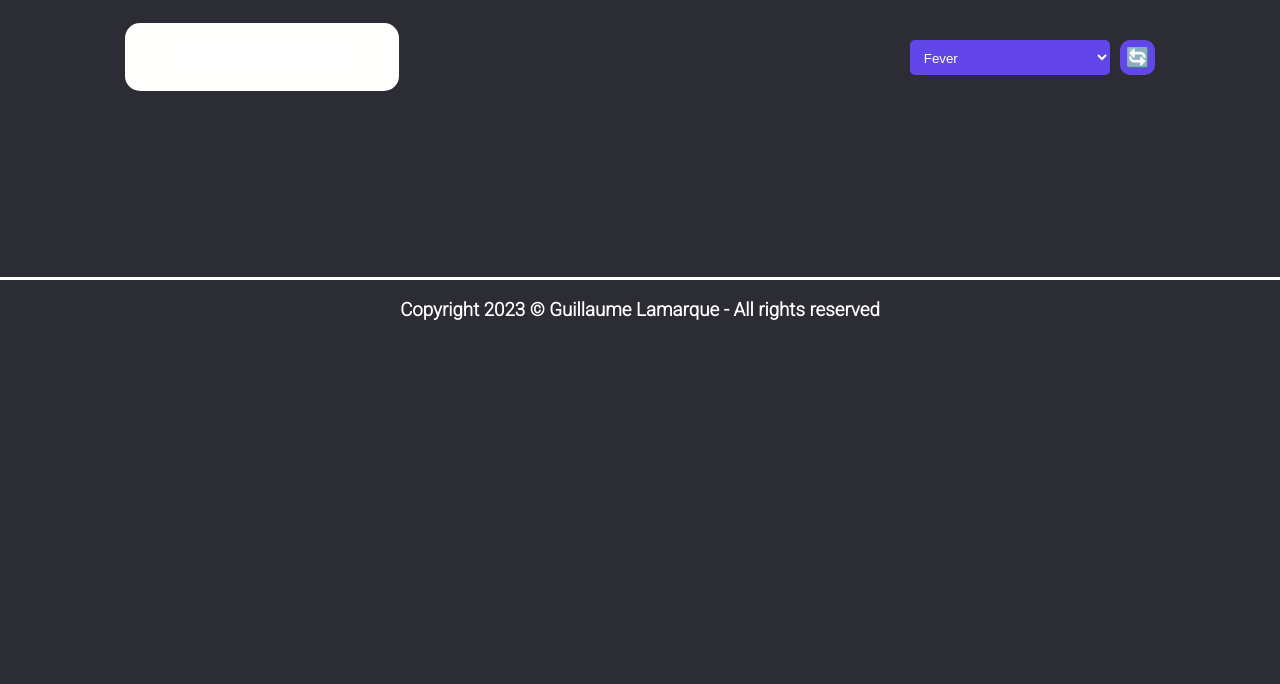
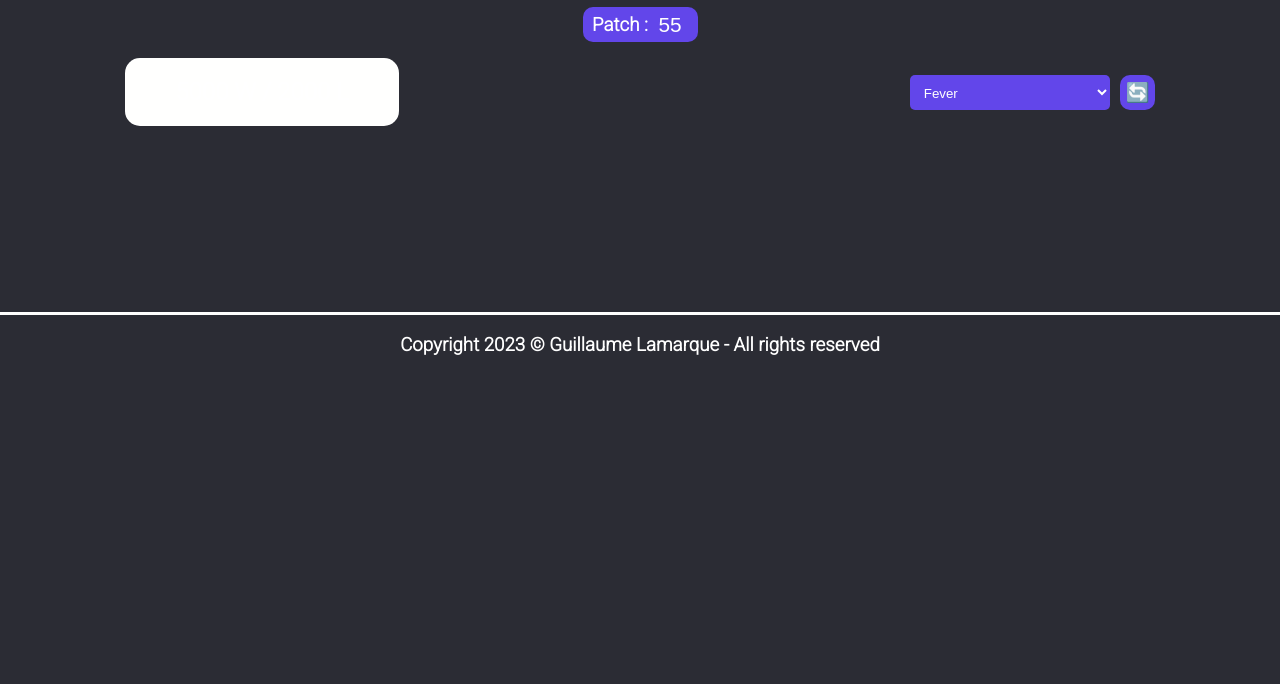
Before and after one commit to Douwdy/BlackValhalla, a website: page index.html in a window 1280 px wide. Shown: the part 116-800 px from the top of the page. Drawn offline with Linux system fonts and the light colour scheme; files that its build step writes are made by us from their sources; no server answers.

Commit message:
Add Patch note selector ⚙️

```diff
--- a/index.html
+++ b/index.html
@@ -18,6 +18,12 @@
     <header>
         <img src="./public/img/Logo.png" alt="Logo Black Valhalla">
     </header>
+    <div class="top-data-patch">
+        <div class="top-data-patch-title">
+            <h3>Patch :</h3>
+        </div>
+        <input class="top-data-patch-input" type="number" id="patch" value="55">
+    </div>
     <div class="top-data">
         <div class="top-data-wins" id="ratio">
             <h2>5000 W / 2000 L</h2>
--- a/public/js/brawlhalla-processing.js
+++ b/public/js/brawlhalla-processing.js
@@ -1,5 +1,6 @@
 // Brawlhalla Patch version
-let patchID = 55;
+
+let patchID = document.getElementById("patch").value;
 
 // Get brawlhalla id from input field brawlhallaID and update the playerID variable for the json call
 function getBrawlhallaID() {
@@ -8,14 +9,22 @@ function getBrawlhallaID() {
     // update the playerData url with the new playerID
     legendApiData = `https://api.brawlhalla.fr/angularwebapp2/playerLegends?name=${playerID}&patch=${patchID}`;
     rankedApiData = `https://api.brawlhalla.fr/angularwebapp2/playerMain?name=${playerID}&patch=${patchID}`;
+    // fetch data from local storage if present else fetch data from the api
+    if (localStorage.getItem("legendApiData") !== null) {
+        legendApiData = localStorage.getItem("legendApiData");
+        rankedApiData = localStorage.getItem("rankedApiData");
+    } else {
     // call the getPlayerData function to update the page with the new playerID
     getPlayerData(legendApiData);
     getHighestLevel(legendApiData);
     getWinsLossesRatio(rankedApiData);
-};
+    // saveBrawlhallaData();
+}};
 
 // Update Brawlhalla data 🔄️
 function updateBrawlhallaData() {
+    // get the patch id from the input field
+    patchID = document.getElementById("patch").value;
     playerID = document.getElementById("brawlhallaID").value;
     updateDataUrl = `https://api.brawlhalla.fr/angularwebapp2/updatep?name=${playerID}`;
     legendApiData = `https://api.brawlhalla.fr/angularwebapp2/playerLegends?name=${playerID}&patch=${patchID}`;
@@ -25,7 +34,26 @@ function updateBrawlhallaData() {
     getPlayerData(legendApiData);
     getHighestLevel(legendApiData);
     getWinsLossesRatio(rankedApiData);
+    // saveBrawlhallaData();
 }
+
+// fetch player data using the playerID and save id on the local storage for future use
+// function saveBrawlhallaData() {
+//     playerID = document.getElementById("brawlhallaID").value;
+//     //fetch the data from the api and store it in the localLegendData variable and localRankedData variable
+//     legendApiData = `https://api.brawlhalla.fr/angularwebapp2/playerLegends?name=${playerID}&patch=${patchID}`;
+//     rankedApiData = `https://api.brawlhalla.fr/angularwebapp2/playerMain?name=${playerID}&patch=${patchID}`;
+//     //fetch the data from the api and store it in the localLegendData variable and localRankedData variable
+//     fetch(legendApiData)
+//     .then(response => response.json())
+//     .then(data = localStorage.setItem("localLegendData", data));
+//     //fetch the data from the api and store it in the localLegendData variable and localRankedData variable
+//     fetch(rankedApiData)
+//     .then(response => response.json())
+//     .then(data = localStorage.setItem("localRankedData", data));
+
+//     localStorage.setItem("playerID", playerID);
+// }
 
 // Display top 3 highest level legends 🏆
 function getHighestLevel(legendApiData) {
--- a/sass/pages/_index.scss
+++ b/sass/pages/_index.scss
@@ -109,6 +109,39 @@
         border-radius: 15px;
         background-color: $color-background;
     }
+    &-patch{
+        @include flex-center;
+        padding: 0px 50px 0px 50px;
+        border-radius: 15px;
+        &-title{
+            @include flex-center;
+            padding-left: 10px;
+            height: 35px;
+            width: 75px;
+            padding: 0%;
+            font-size: 1em;
+            background-color: $color-button;
+            color: $color-button-text;
+            border-radius: 10px 0px 0px 10px;
+        }
+        &-input{
+            @include flex-center;
+            height: 35px;
+            width: 40px;
+            padding: 0%;
+            border-radius: 0px 10px 10px 0px;
+            text-align: center;
+            font-size: 1.3em;
+            background-color: $color-button;
+            color: $color-button-text;
+            border: none;
+            &:hover{
+                background-color: $color-button;
+                filter: hue-rotate(10deg);
+            }
+        }
+
+    }
     &-searchbar{
         @include flex-center;
         height: 40px;
```
Also changed, not shown: public/css/prefixed/style.css, public/css/prefixed/style.min.css, public/css/style.css, public/js/brawlhalla-processing.min.js, 1 other file.
